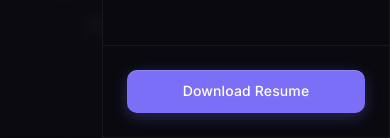
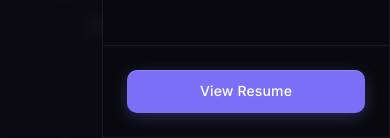
Before and after one commit to Harshit6057/Harshit6057.github.io, a Next.js app: page / in a window 390 px wide. Both pictures are taken after a click on the button "Open menu". Shown: the part 706-844 px from the top of the page. Built offline with nearby package versions, Linux system fonts and the light colour scheme.

Commit message:
feat: point all resume links to LinkedIn media viewer

```diff
--- a/src/components/layout/Navbar.tsx
+++ b/src/components/layout/Navbar.tsx
@@ -135,8 +135,10 @@ export function Navbar() {
           <div className="hidden md:flex items-center gap-3">
             <MagneticButton
               as="a"
-              href="/resume.pdf"
-              aria-label="Download resume"
+              href="https://www.linkedin.com/in/harshit-bhoriya-109057299/overlay/1788343587104/single-media-viewer/?profileId=ACoAAEgWlNkB1NVMGeJDMPtORhkGzxKZo8hc0T4"
+              target="_blank"
+              rel="noopener noreferrer"
+              aria-label="View resume on LinkedIn"
               className="btn btn-secondary text-sm px-4 py-2"
             >
               Resume
@@ -241,11 +243,13 @@ export function Navbar() {
               {/* Footer CTA */}
               <div className="p-6 border-t" style={{ borderColor: "var(--border-subtle)" }}>
                 <a
-                  href="/resume.pdf"
+                  href="https://www.linkedin.com/in/harshit-bhoriya-109057299/overlay/1788343587104/single-media-viewer/?profileId=ACoAAEgWlNkB1NVMGeJDMPtORhkGzxKZo8hc0T4"
+                  target="_blank"
+                  rel="noopener noreferrer"
                   className="btn btn-primary w-full justify-center"
-                  aria-label="Download resume PDF"
+                  aria-label="View resume on LinkedIn"
                 >
-                  Download Resume
+                  View Resume
                 </a>
               </div>
             </motion.div>
--- a/src/components/sections/HeroSection.tsx
+++ b/src/components/sections/HeroSection.tsx
@@ -213,9 +213,11 @@ export function HeroSection() {
           </a>
           <span className="w-px h-3 bg-border-subtle" aria-hidden="true" />
           <a
-            href="/resume.pdf"
+            href="https://www.linkedin.com/in/harshit-bhoriya-109057299/overlay/1788343587104/single-media-viewer/?profileId=ACoAAEgWlNkB1NVMGeJDMPtORhkGzxKZo8hc0T4"
+            target="_blank"
+            rel="noopener noreferrer"
             className="flex items-center gap-1.5 text-text-muted hover:text-text-secondary transition-colors text-sm underline-hover"
-            aria-label="Download resume"
+            aria-label="View resume on LinkedIn"
           >
             <FileText size={14} aria-hidden="true" />
             Resume
--- a/src/components/ui/MagneticButton.tsx
+++ b/src/components/ui/MagneticButton.tsx
@@ -9,6 +9,8 @@ interface MagneticButtonProps {
   strength?: number;
   as?: "button" | "a" | "div";
   href?: string;
+  target?: string;
+  rel?: string;
   onClick?: () => void;
   "aria-label"?: string;
 }
@@ -19,6 +21,8 @@ export function MagneticButton({
   strength = 0.3,
   as: Tag = "button",
   href,
+  target,
+  rel,
   onClick,
   "aria-label": ariaLabel,
 }: MagneticButtonProps) {
@@ -45,6 +49,8 @@ export function MagneticButton({
     Tag === "a" ? (
       <a
         href={href}
+        target={target}
+        rel={rel}
         onClick={onClick}
         className={className}
         aria-label={ariaLabel}
```
